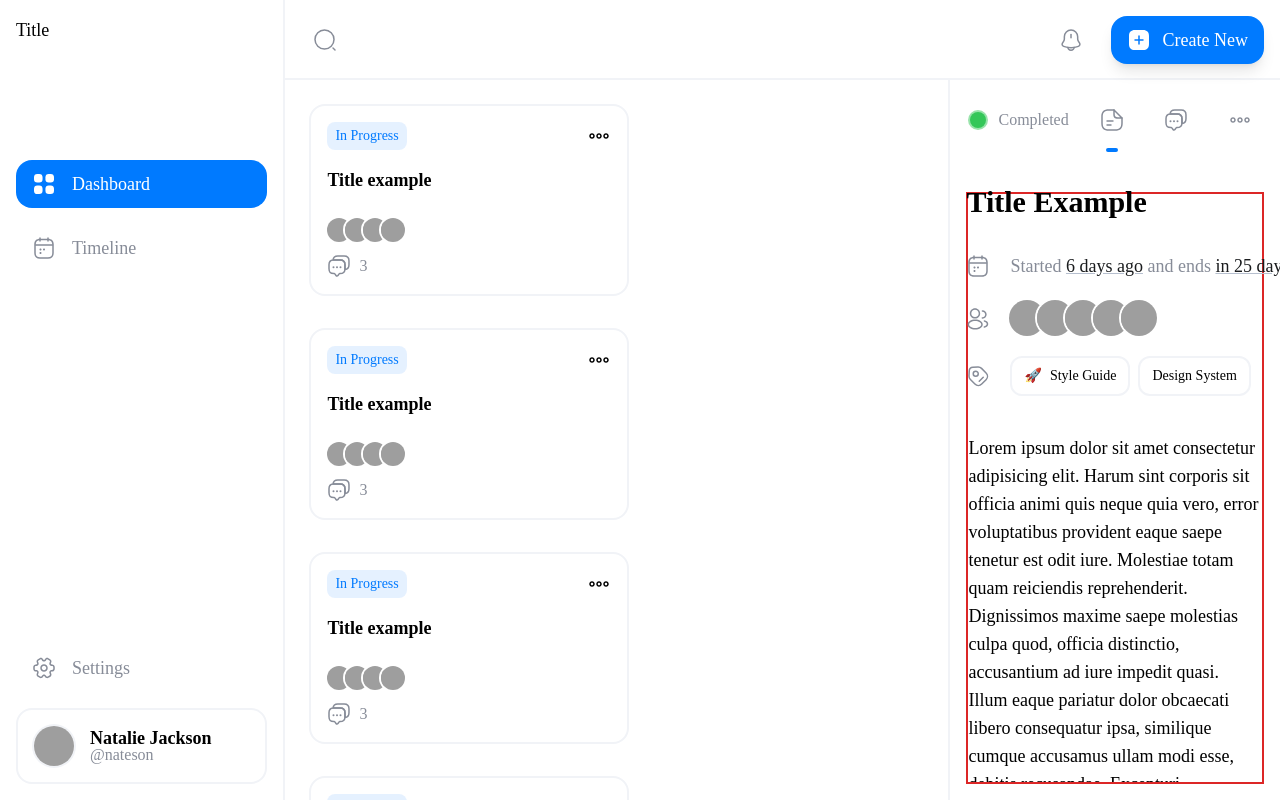
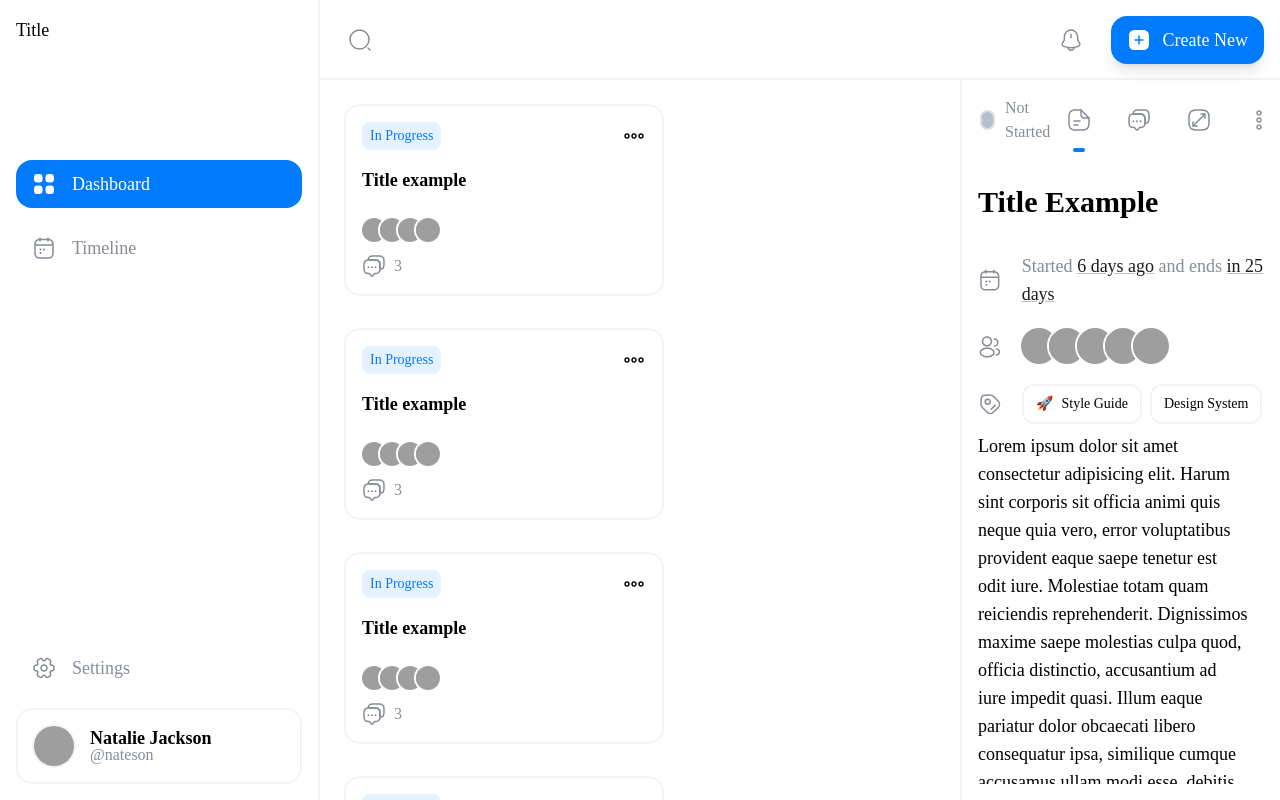
Before and after one commit to gochelias/tasklab, a Next.js app in the folder apps/web/: page / in a window 1280 px wide. Shown: the top 800 px of the page. Built offline with nearby package versions, Linux system fonts and the light colour scheme; grey boxes are pictures that could not be loaded.

Commit message:
refactor(web): components for navigation and task header

```diff
--- a/apps/web/src/components/task/TaskComments.tsx
+++ b/apps/web/src/components/task/TaskComments.tsx
@@ -95,7 +95,7 @@ export const TaskComments = () => {
 						{comments.length > 0 ? (
 							comments.map((comment: any) => (
 								<Fragment>
-									<div className="mb-8 flex space-x-4 rounded-2xl">
+									<div className="mb-6 flex space-x-4 rounded-2xl">
 										<div className="relative h-10 w-10 overflow-hidden rounded-full">
 											<Image
 												alt="avatar"
--- a/apps/web/src/components/task/TaskInfo.tsx
+++ b/apps/web/src/components/task/TaskInfo.tsx
@@ -1,70 +1,90 @@
+import Scrollbars from 'react-custom-scrollbars';
+
 export const TaskInfo = () => (
 	<>
-		<div className="selection:bg-200-light h-full border-2 border-red-600  pt-60">
-			<p className="h-full max-h-full overflow-y-auto">
-				Lorem ipsum dolor sit amet consectetur adipisicing elit. Harum
-				sint corporis sit officia animi quis neque quia vero, error
-				voluptatibus provident eaque saepe tenetur est odit iure.
-				Molestiae totam quam reiciendis reprehenderit. Dignissimos
-				maxime saepe molestias culpa quod, officia distinctio,
-				accusantium ad iure impedit quasi. Illum eaque pariatur dolor
-				obcaecati libero consequatur ipsa, similique cumque accusamus
-				ullam modi esse, debitis recusandae. Excepturi consectetur omnis
-				molestiae cum saepe impedit repellat corrupti voluptate
-				aspernatur, recusandae non porro sunt repellendus neque, at
-				ducimus officia ipsum laboriosam minus doloremque quia ipsa vel
-				cumque provident? Porro, repudiandae obcaecati doloribus
-				temporibus est consequatur quidem. Magni, quod, pariatur neque
-				voluptas at maxime consequuntur unde quas necessitatibus cum
-				quaerat qui? Hic porro aspernatur exercitationem numquam
-				laudantium eos provident voluptate ut optio itaque, tempora
-				fugiat quae, odio, labore similique ratione dignissimos autem!
-				Nemo consectetur ratione amet eaque omnis corrupti atque
-				cupiditate dolore facilis repellendus nisi quas iste nostrum
-				tenetur recusandae, ullam tempora facere aperiam quae suscipit
-				quos ipsum reprehenderit perferendis perspiciatis. Architecto
-				nulla amet tempora numquam doloribus velit debitis quibusdam
-				ducimus suscipit quasi, atque quam explicabo error vel
-				reiciendis impedit modi voluptatum! Voluptatum iure quis maiores
-				neque totam eaque veritatis optio hic impedit earum, placeat
-				omnis necessitatibus saepe, cum, inventore minima quas quos.
-				Optio delectus similique sunt laborum, atque autem asperiores
-				impedit odit sequi voluptatum at veritatis tempora temporibus
-				minus nam distinctio est numquam? Magni vitae ducimus laudantium
-				quasi nam dolores sint magnam distinctio atque dignissimos.
-				Eligendi maiores deserunt id dicta cum, obcaecati, repellat unde
-				perferendis facilis, doloribus tempora! Nemo, expedita molestias
-				necessitatibus itaque eos veritatis fugiat suscipit cumque nisi
-				aperiam minus adipisci autem beatae natus libero officia at
-				ullam facere repellendus excepturi harum repellat voluptates?
-				Dolore est, vel veritatis tempore molestiae excepturi
-				repudiandae eaque nulla id, ea sint! Porro nisi quasi laborum
-				facilis nemo eius fugit eveniet minus. Quasi dolorem quidem, hic
-				temporibus asperiores eligendi amet sed pariatur blanditiis
-				animi voluptates culpa perferendis provident quod qui veniam
-				esse eos illum ad magnam eum officiis dolore quia repellat.
-				Ratione numquam, nulla aperiam omnis corrupti minima rerum. A
-				recusandae repellendus culpa sequi ea dolorum maxime, temporibus
-				magni rem velit ut corrupti. Totam repellat minima id
-				reprehenderit qui commodi eius tempore. Fuga quaerat, laudantium
-				fugiat ullam vitae odit eius maxime nobis explicabo architecto?
-				Velit, mollitia! Quibusdam, magnam fuga accusantium qui ducimus
-				impedit debitis quo delectus voluptatibus neque vitae voluptatem
-				est ipsa vel itaque minus ipsam praesentium atque ad recusandae.
-				Molestiae laborum reiciendis expedita qui? Deleniti, ipsa?
-				Aperiam, reiciendis. Deleniti excepturi esse blanditiis nihil.
-				Soluta nostrum, provident rerum ut repudiandae assumenda,
-				quaerat aut ipsa non enim optio deserunt quidem laudantium
-				numquam. Expedita delectus suscipit minus et autem ex quas,
-				enim, mollitia cum accusantium officia laboriosam voluptatem
-				debitis ad libero pariatur nisi. Magni odit, omnis, corrupti
-				consequatur debitis dolores quo porro deserunt sequi quos
-				laborum alias quaerat suscipit architecto enim pariatur illo
-				eius vitae. Ipsam fugiat corporis et fugit asperiores, explicabo
-				hic exercitationem. In autem nulla cumque illo, provident totam,
-				distinctio, libero repellat sint ratione id aliquid quis optio
-				quam fuga accusantium enim. FIN...
-			</p>
+		<div className="selection:bg-200-light h-full w-full pt-60">
+			<Scrollbars
+				thumbSize={100}
+				renderThumbVertical={({ style, ...props }) => (
+					<div
+						{...props}
+						style={{
+							...style,
+							backgroundColor: '#94A3B8',
+							borderRadius: '100px',
+						}}
+					/>
+				)}
+			>
+				<p className="pr-4 pb-8">
+					Lorem ipsum dolor sit amet consectetur adipisicing elit.
+					Harum sint corporis sit officia animi quis neque quia vero,
+					error voluptatibus provident eaque saepe tenetur est odit
+					iure. Molestiae totam quam reiciendis reprehenderit.
+					Dignissimos maxime saepe molestias culpa quod, officia
+					distinctio, accusantium ad iure impedit quasi. Illum eaque
+					pariatur dolor obcaecati libero consequatur ipsa, similique
+					cumque accusamus ullam modi esse, debitis recusandae.
+					Excepturi consectetur omnis molestiae cum saepe impedit
+					repellat corrupti voluptate aspernatur, recusandae non porro
+					sunt repellendus neque, at ducimus officia ipsum laboriosam
+					minus doloremque quia ipsa vel cumque provident? Porro,
+					repudiandae obcaecati doloribus temporibus est consequatur
+					quidem. Magni, quod, pariatur neque voluptas at maxime
+					consequuntur unde quas necessitatibus cum quaerat qui? Hic
+					porro aspernatur exercitationem numquam laudantium eos
+					provident voluptate ut optio itaque, tempora fugiat quae,
+					odio, labore similique ratione dignissimos autem! Nemo
+					consectetur ratione amet eaque omnis corrupti atque
+					cupiditate dolore facilis repellendus nisi quas iste nostrum
+					tenetur recusandae, ullam tempora facere aperiam quae
+					suscipit quos ipsum reprehenderit perferendis perspiciatis.
+					Architecto nulla amet tempora numquam doloribus velit
+					debitis quibusdam ducimus suscipit quasi, atque quam
+					explicabo error vel reiciendis impedit modi voluptatum!
+					Voluptatum iure quis maiores neque totam eaque veritatis
+					optio hic impedit earum, placeat omnis necessitatibus saepe,
+					cum, inventore minima quas quos. Optio delectus similique
+					sunt laborum, atque autem asperiores impedit odit sequi
+					voluptatum at veritatis tempora temporibus minus nam
+					distinctio est numquam? Magni vitae ducimus laudantium quasi
+					nam dolores sint magnam distinctio atque dignissimos.
+					Eligendi maiores deserunt id dicta cum, obcaecati, repellat
+					unde perferendis facilis, doloribus tempora! Nemo, expedita
+					molestias necessitatibus itaque eos veritatis fugiat
+					suscipit cumque nisi aperiam minus adipisci autem beatae
+					natus libero officia at ullam facere repellendus excepturi
+					harum repellat voluptates? Dolore est, vel veritatis tempore
+					molestiae excepturi repudiandae eaque nulla id, ea sint!
+					Porro nisi quasi laborum facilis nemo eius fugit eveniet
+					minus. Quasi dolorem quidem, hic temporibus asperiores
+					eligendi amet sed pariatur blanditiis animi voluptates culpa
+					perferendis provident quod qui veniam esse eos illum ad
+					magnam eum officiis dolore quia repellat. Ratione numquam,
+					nulla aperiam omnis corrupti minima rerum. A recusandae
+					repellendus culpa sequi ea dolorum maxime, temporibus magni
+					rem velit ut corrupti. Totam repellat minima id
+					reprehenderit qui commodi eius tempore. Fuga quaerat,
+					laudantium fugiat ullam vitae odit eius maxime nobis
+					explicabo architecto? Velit, mollitia! Quibusdam, magnam
+					fuga accusantium qui ducimus impedit debitis quo delectus
+					voluptatibus neque vitae voluptatem est ipsa vel itaque
+					minus ipsam praesentium atque ad recusandae. Molestiae
+					laborum reiciendis expedita qui? Deleniti, ipsa? Aperiam,
+					reiciendis. Deleniti excepturi esse blanditiis nihil. Soluta
+					nostrum, provident rerum ut repudiandae assumenda, quaerat
+					aut ipsa non enim optio deserunt quidem laudantium numquam.
+					Expedita delectus suscipit minus et autem ex quas, enim,
+					mollitia cum accusantium officia laboriosam voluptatem
+					debitis ad libero pariatur nisi. Magni odit, omnis, corrupti
+					consequatur debitis dolores quo porro deserunt sequi quos
+					laborum alias quaerat suscipit architecto enim pariatur illo
+					eius vitae. Ipsam fugiat corporis et fugit asperiores,
+					explicabo hic exercitationem. In autem nulla cumque illo,
+					provident totam, distinctio, libero repellat sint ratione id
+					aliquid quis optio quam fuga accusantium enim. FIN...
+				</p>
+			</Scrollbars>
 		</div>
 	</>
 );
--- a/apps/web/src/components/task/TaskPreview.tsx
+++ b/apps/web/src/components/task/TaskPreview.tsx
@@ -1,98 +1,23 @@
-import {
-	IconButton,
-	MoreIcon,
-	TaskTabs,
-	TaskStatus,
-	CalendarIcon,
-	ProfileUserIcon,
-	Tag,
-	TagIcon,
-} from '@tasklab/ui';
 import { Tab } from '@headlessui/react';
-import moment from 'moment';
-import { AvatarsStacked } from './AvatarStacked';
 
 import { TaskInfo } from './TaskInfo';
 import { TaskComments } from './TaskComments';
-
-const startsAtDate = moment('2022-05-16T16:04:02.715Z').format('MMM Do YY');
-const startsAt = moment('2022-05-16T16:04:02.715Z').fromNow();
-const endsAt = moment('2022-06-16T16:04:02.715Z').fromNow();
-const endsAtDate = moment('2022-06-16T16:04:02.715Z').format('MMM Do YY');
-
-const img =
-	'https://images.unsplash.com/photo-1597223557154-721c1cecc4b0?ixlib=rb-1.2.1&ixid=MnwxMjA3fDB8MHxzZWFyY2h8Mnx8aHVtYW4lMjBmYWNlfGVufDB8fDB8fA%3D%3D&w=1000&q=80';
-const task = {
-	id: '1',
-	title: 'Title example',
-	assignedTo: [img, img, img, img, img],
-};
+import { TaskNav } from './preview/TaskNav';
+import { TaskHeader } from './preview/TaskHeader';
 
 export const TaskPreview = () => (
 	<>
 		<Tab.Group>
 			<div className="absolute w-full">
-				<div className="mb-10 flex items-center justify-between pr-8">
-					<TaskStatus taskStatus="COMPLETED" />
-					<div className="flex space-x-4">
-						<Tab.List className="flex space-x-4">
-							<TaskTabs />
-						</Tab.List>
-						<div className="flex flex-col items-center space-y-[2px]">
-							<IconButton icon={<MoreIcon />} />
-						</div>
-					</div>
-				</div>
-				<div className="absolute">
-					<h1 className="text-3xl font-semibold">Title Example</h1>
-					<div className="my-8 space-y-5">
-						<div className="text-100-light dark:text-100-dark flex select-none items-center space-x-5">
-							<CalendarIcon />
-							<p>
-								Started{' '}
-								<span
-									title={startsAtDate}
-									className="decoration-200-light dark:decoration-200-dark text-black underline dark:text-white"
-								>
-									{startsAt}
-								</span>{' '}
-								and ends{' '}
-								<span
-									title={endsAtDate}
-									className="decoration-200-light dark:decoration-200-dark text-black underline dark:text-white"
-								>{`${endsAt}`}</span>
-							</p>
-						</div>
-						<div className="text-100-light dark:text-100-dark flex select-none items-center space-x-5">
-							<ProfileUserIcon />
-							<div className="flex items-center -space-x-2 ">
-								<AvatarsStacked
-									task={task}
-									max="20"
-									isPreview={true}
-								/>
-							</div>
-						</div>
-						<div className="my-4 flex items-center space-x-5">
-							<TagIcon className="text-100-light dark:text-100-dark" />
-							<div className="flex space-x-2 text-sm ">
-								<button className="tag">
-									<Tag label="Style Guide" emoji="🚀" />
-								</button>
-								<button className="tag">
-									<Tag label="Design System" />
-								</button>
-							</div>
-						</div>
-					</div>
-				</div>
+				<TaskNav taskStatus="NOT_STARTED" />
+				<TaskHeader />
 			</div>
 			<div className="flex h-full w-full flex-col">
 				<Tab.Panels className="h-full pt-24">
-					<Tab.Panel className="flex h-full">
+					<Tab.Panel className="h-full">
 						<TaskInfo />
 					</Tab.Panel>
-					<Tab.Panel className="flex h-full flex-col">
+					<Tab.Panel className="h-full">
 						<TaskComments />
 					</Tab.Panel>
 				</Tab.Panels>
--- /dev/null
+++ b/apps/web/src/components/task/preview/TaskHeader.tsx
@@ -0,0 +1,60 @@
+import { CalendarIcon, ProfileUserIcon, Tag, TagIcon } from '@tasklab/ui';
+import moment from 'moment';
+import { AvatarsStacked } from '../AvatarStacked';
+
+export const TaskHeader = () => {
+	const startsAtDate = moment('2022-05-16T16:04:02.715Z').format('MMM Do YY');
+	const startsAt = moment('2022-05-16T16:04:02.715Z').fromNow();
+	const endsAt = moment('2022-06-16T16:04:02.715Z').fromNow();
+	const endsAtDate = moment('2022-06-16T16:04:02.715Z').format('MMM Do YY');
+
+	const img =
+		'https://images.unsplash.com/photo-1597223557154-721c1cecc4b0?ixlib=rb-1.2.1&ixid=MnwxMjA3fDB8MHxzZWFyY2h8Mnx8aHVtYW4lMjBmYWNlfGVufDB8fDB8fA%3D%3D&w=1000&q=80';
+	const task = {
+		id: '1',
+		title: 'Title example',
+		assignedTo: [img, img, img, img, img],
+	};
+
+	return (
+		<>
+			<h1 className="text-3xl font-semibold">Title Example</h1>
+			<div className="my-8 space-y-5">
+				<div className="text-100-light dark:text-100-dark flex select-none items-center space-x-5">
+					<CalendarIcon />
+					<p>
+						Started{' '}
+						<span
+							title={startsAtDate}
+							className="decoration-200-light dark:decoration-200-dark text-black underline dark:text-white"
+						>
+							{startsAt}
+						</span>{' '}
+						and ends{' '}
+						<span
+							title={endsAtDate}
+							className="decoration-200-light dark:decoration-200-dark text-black underline dark:text-white"
+						>{`${endsAt}`}</span>
+					</p>
+				</div>
+				<div className="text-100-light dark:text-100-dark flex select-none items-center space-x-5">
+					<ProfileUserIcon />
+					<div className="flex items-center -space-x-2 ">
+						<AvatarsStacked task={task} max="20" isPreview={true} />
+					</div>
+				</div>
+				<div className="my-4 flex items-center space-x-5">
+					<TagIcon className="text-100-light dark:text-100-dark" />
+					<div className="flex space-x-2 text-sm ">
+						<button className="tag">
+							<Tag label="Style Guide" emoji="🚀" />
+						</button>
+						<button className="tag">
+							<Tag label="Design System" />
+						</button>
+					</div>
+				</div>
+			</div>
+		</>
+	);
+};
--- /dev/null
+++ b/apps/web/src/components/task/preview/TaskNav.tsx
@@ -0,0 +1,27 @@
+import { MaximizeIcon, MoreIcon, TaskStatus, TaskTabs } from '@tasklab/ui';
+import { Tab } from '@headlessui/react';
+
+type AllStatus = 'NOT_STARTED' | 'IN_PROGRESS' | 'COMPLETED';
+
+interface Status {
+	taskStatus: AllStatus;
+}
+
+export const TaskNav = ({ taskStatus }: Status) => (
+	<>
+		<div className="mb-10 flex items-center justify-between pr-8">
+			<TaskStatus taskStatus={taskStatus} />
+			<div className="flex space-x-3">
+				<Tab.List className="flex space-x-3">
+					<TaskTabs />
+				</Tab.List>
+				<button className="icon-button icon-button-hover">
+					<MaximizeIcon />
+				</button>
+				<button className="icon-button icon-button-hover">
+					<MoreIcon className="rotate-90" />
+				</button>
+			</div>
+		</div>
+	</>
+);
--- a/packages/ui/src/icons/MoreIcon.tsx
+++ b/packages/ui/src/icons/MoreIcon.tsx
@@ -1,11 +1,21 @@
 import { Icon } from './icon.interface';
 
-export const MoreIcon = ({ active = false }: Icon) => {
+export const MoreIcon = ({
+	className,
+	active = false,
+	width,
+	height,
+	size = 24,
+}: Icon) => {
+	const w = width ? width.toString() : size.toString();
+	const h = height ? height.toString() : size.toString();
+
 	return active ? (
 		<svg
-			width="24"
-			height="24"
-			viewBox="0 0 24 24"
+			className={className}
+			width={w}
+			height={h}
+			viewBox={`0 0 ${w} ${h}`}
 			fill="currentColor"
 			xmlns="http://www.w3.org/2000/svg"
 		>
@@ -15,9 +25,10 @@ export const MoreIcon = ({ active = false }: Icon) => {
 		</svg>
 	) : (
 		<svg
-			width="24"
-			height="24"
-			viewBox="0 0 24 24"
+			className={className}
+			width={w}
+			height={h}
+			viewBox={`0 0 ${w} ${h}`}
 			fill="currentColor"
 			xmlns="http://www.w3.org/2000/svg"
 		>
```
